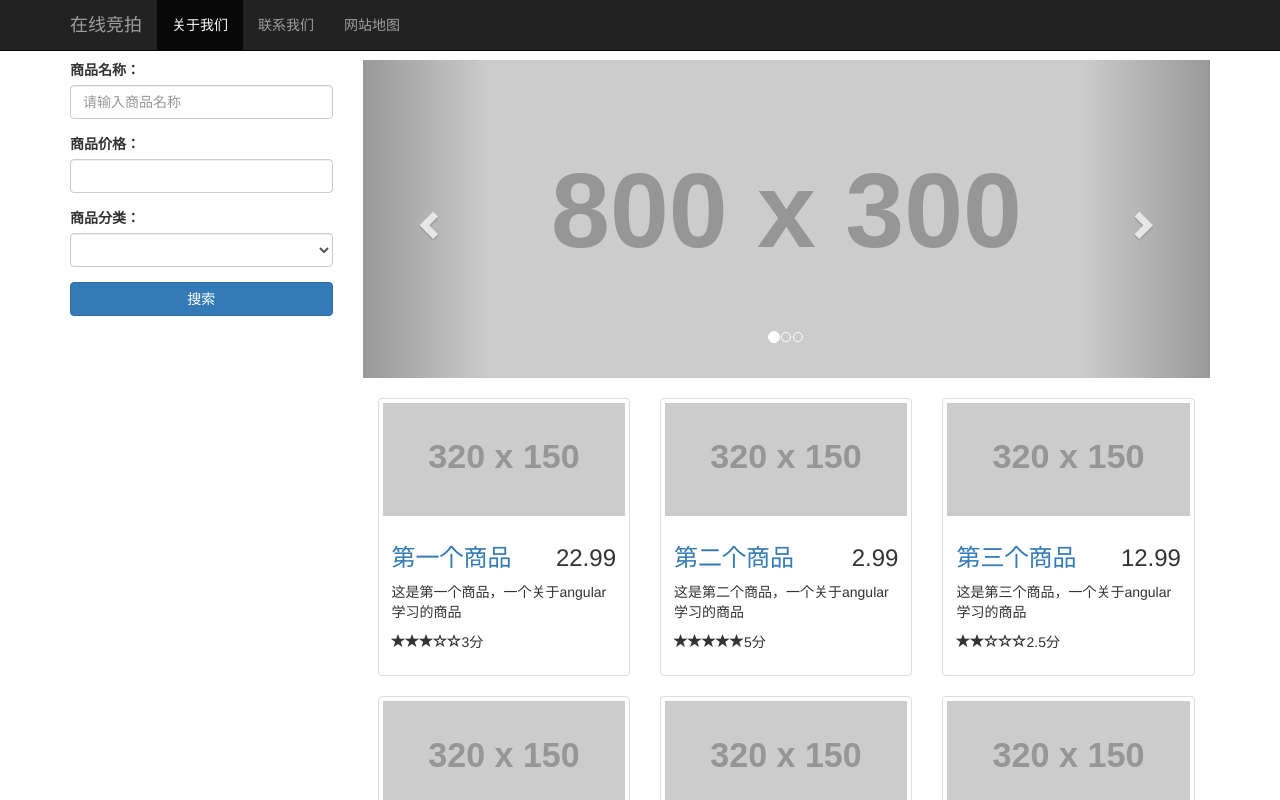
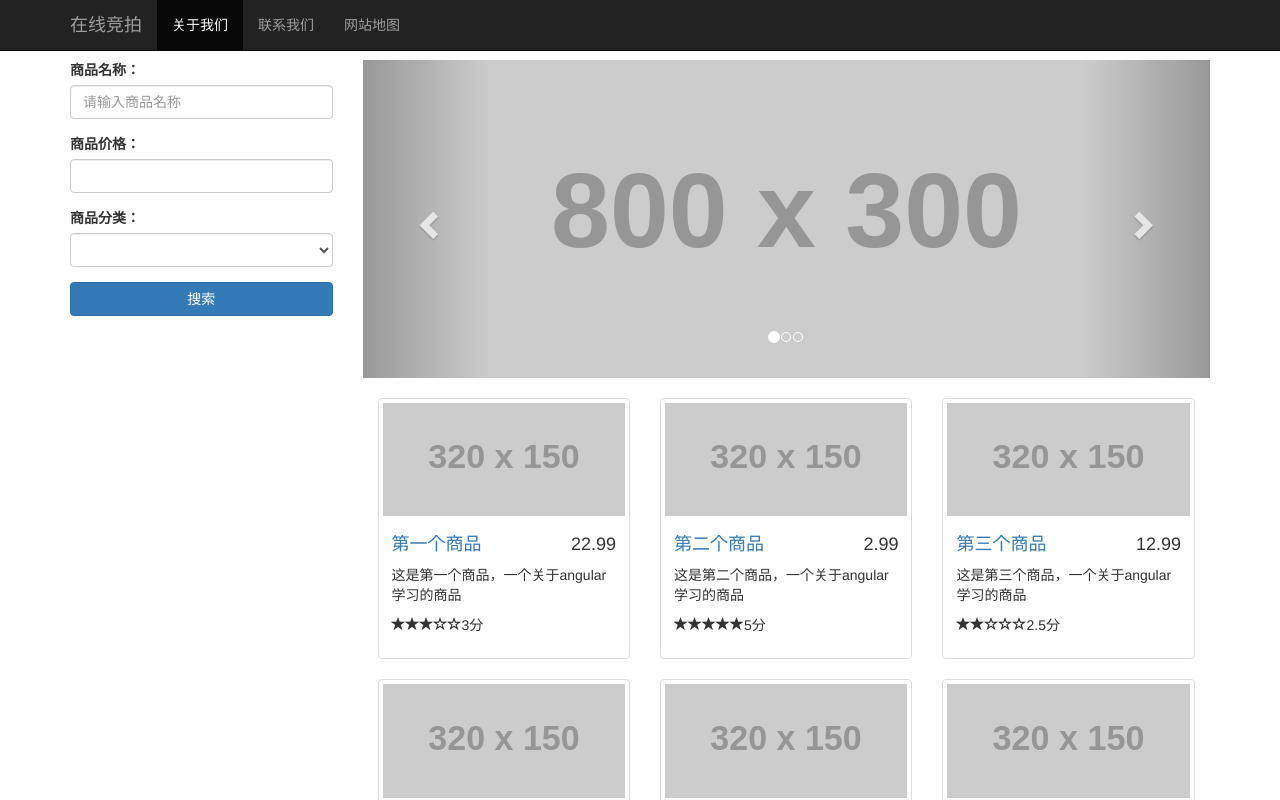
Before and after one commit to ferrydjing/angular_auction, an Angular app: page /home in a window 1280 px wide. Shown: the top 800 px of the page. Built offline with nearby package versions, Linux system fonts and the light colour scheme.

Commit message:
修改product页面显示

```diff
--- a/src/app/components/products/products.component.html
+++ b/src/app/components/products/products.component.html
@@ -2,10 +2,10 @@
     <div class="thumbnail">
         <img src="http://via.placeholder.com/320x150" alt="">
         <div class="caption">
-          <h3>
+          <h4>
             <a [routerLink]="[ '/product', product.id ]">{{product.title}}</a>
             <span class='pull-right'>{{product.price}}</span>
-          </h3>
+          </h4>
           <p>
             {{product.desc}}
           </p>
```
